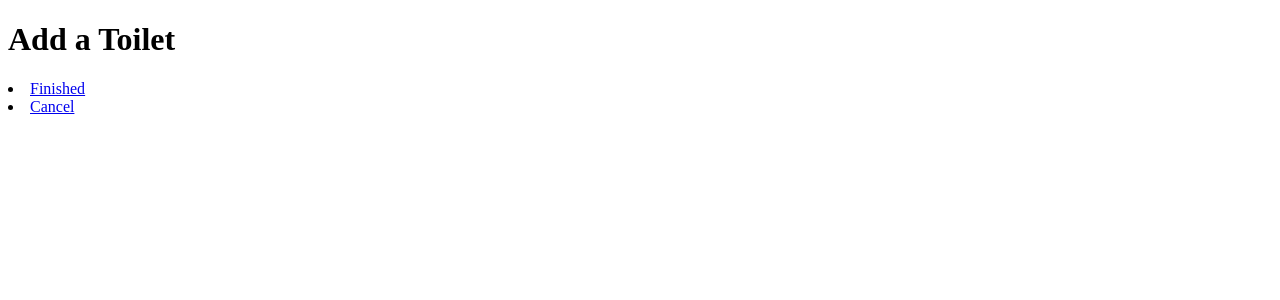
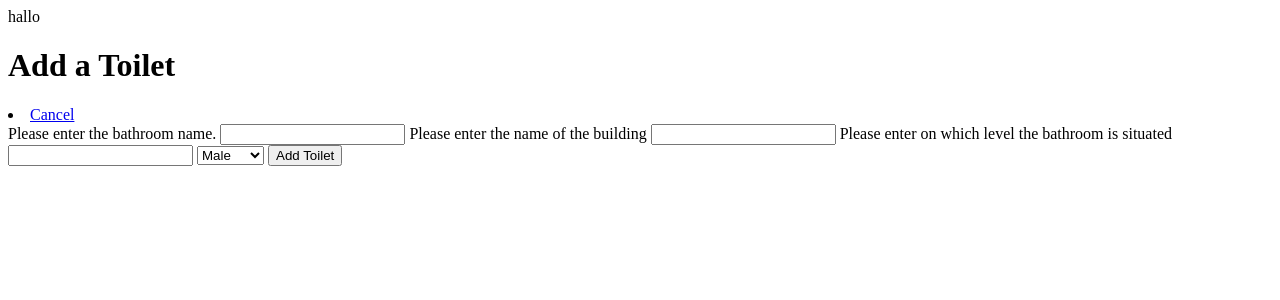
Before and after one commit to 2374868V/rate_yo_uni, a Django app: template templates/project/add_toilet.html in a window 1280 px wide. Shown: the top 300 px of the page. Run offline with Django 3.2, Linux system fonts and the light colour scheme; the template is opened without the code that fills it: values that come from a table or form of the project are taken from there, others are empty; tables that the repository leaves empty hold one stand-in row (values such as "Sample post").

Commit message:
added add_toilet functionality and some url bug fixes

```diff
--- /dev/null
+++ b/project/forms.py
@@ -0,0 +1,17 @@
+from django import forms
+from project.models import Bathroom
+
+class BathroomForm(forms.ModelForm):
+    name = forms.CharField(max_length=20,
+                           help_text="Please enter the bathroom name.")
+    building = forms.CharField(max_length=100, help_text="Please enter the name of the building")
+    level = forms.CharField(max_length=4, help_text="Please enter on which level the bathroom is situated" )
+
+
+    gender = forms.ChoiceField(choices=[('M', 'Male'),('F', 'Female')])
+    rating = forms.IntegerField(widget=forms.HiddenInput(), initial=0)
+    slug = forms.CharField(widget=forms.HiddenInput(), required=False)
+
+    class Meta:
+        model = Bathroom
+        fields = ('name', 'building', 'level', 'gender')
--- a/project/urls.py
+++ b/project/urls.py
@@ -3,4 +3,7 @@ from project import views
 
 urlpatterns = [
     url(r'^$', views.index, name='index'),
+    url(r'^add_toilet/$', views.add_toilet, name='add_toilet'),
+    url(r'^sign_up/', views.sign_up, name='sign_up'),
+    url(r'^show_toilet/', views.show_toilet, name='show_toilet')
 ]
--- a/rate_yo_uni/urls.py
+++ b/rate_yo_uni/urls.py
@@ -22,8 +22,4 @@ urlpatterns = [
     url(r'^$', views.index, name='index'),
     url(r'^project/', include('project.urls')),
     url(r'^admin/', admin.site.urls),
-    url(r'^sign_up/', views.sign_up, name='sign_up'),
-    url(r'^add_toilet/', views.sign_up, name='add_toilet'),
-    url(r'^show_toilet/', views.sign_up, name='show_toilet')
-
 ]
--- a/templates/project/add_toilet.html
+++ b/templates/project/add_toilet.html
@@ -6,11 +6,26 @@
 
     <! create toilet >
     <div>
-        <li><a href="{% url 'show_toilet' toilet.slug %}">Finished</a></li>
     </div>
 
     <! cancel >
     <div>
         <li><a href="{% url 'index' %}">Cancel</a></li>
     </div>
+
+    <div>
+        <form id="bathroom_form" method="post" action="/project/add_toilet/">
+            {% csrf_token %}
+            {% for hidden in form.hidden_fields %}
+                {{ hidden }}
+            {% endfor %}
+
+            {% for field in form.visible_fields %}
+                {{ field.errors }}
+                {{ field.help_text }}
+                {{ field }}
+            {% endfor %}
+            <input type="submit" name="submit" value="Add Toilet"/>
+        </form>
+    </div>
 {% endblock %}
--- a/templates/project/base.html
+++ b/templates/project/base.html
@@ -5,9 +5,10 @@
         <meta charset="UTF-8">
         <title>
             {%  block title_block %}
-
+                Rate yo uni
             {%  endblock %}
         </title>
+        hallo
     </head>
     <body>
         {%  block body_block %}
```
Also changed, not shown: project/views.py (+10 -1 lines), db.sqlite3.
